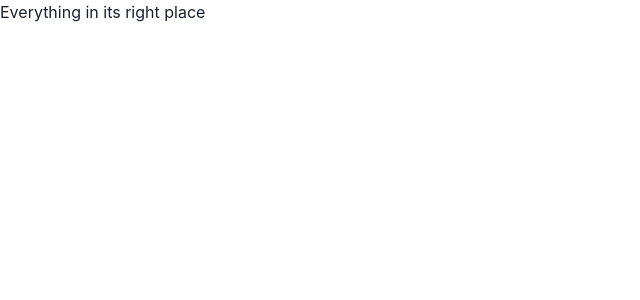
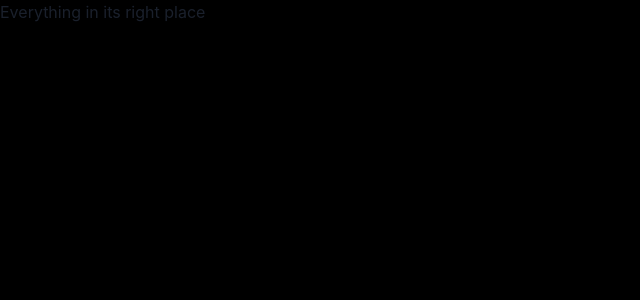
Before and after one commit to KennedyMungai/zustand_intro, a React (Vite) app: page / in a window 1280 px wide. Shown: the top 300 px of the page, without its empty margins (0-640 px from the left). Built offline with nearby package versions, Linux system fonts and the light colour scheme.

Commit message:
Gave the first page a black background

```diff
--- a/src/App.jsx
+++ b/src/App.jsx
@@ -1,5 +1,11 @@
+import { Box } from '@chakra-ui/react'
+
 function App() {
-	return <p>Everything in its right place</p>
+	return (
+		<Box bg={'black'} height={'100vh'} width={'100vw'}>
+			Everything in its right place
+		</Box>
+	)
 }
 
 export default App
```
